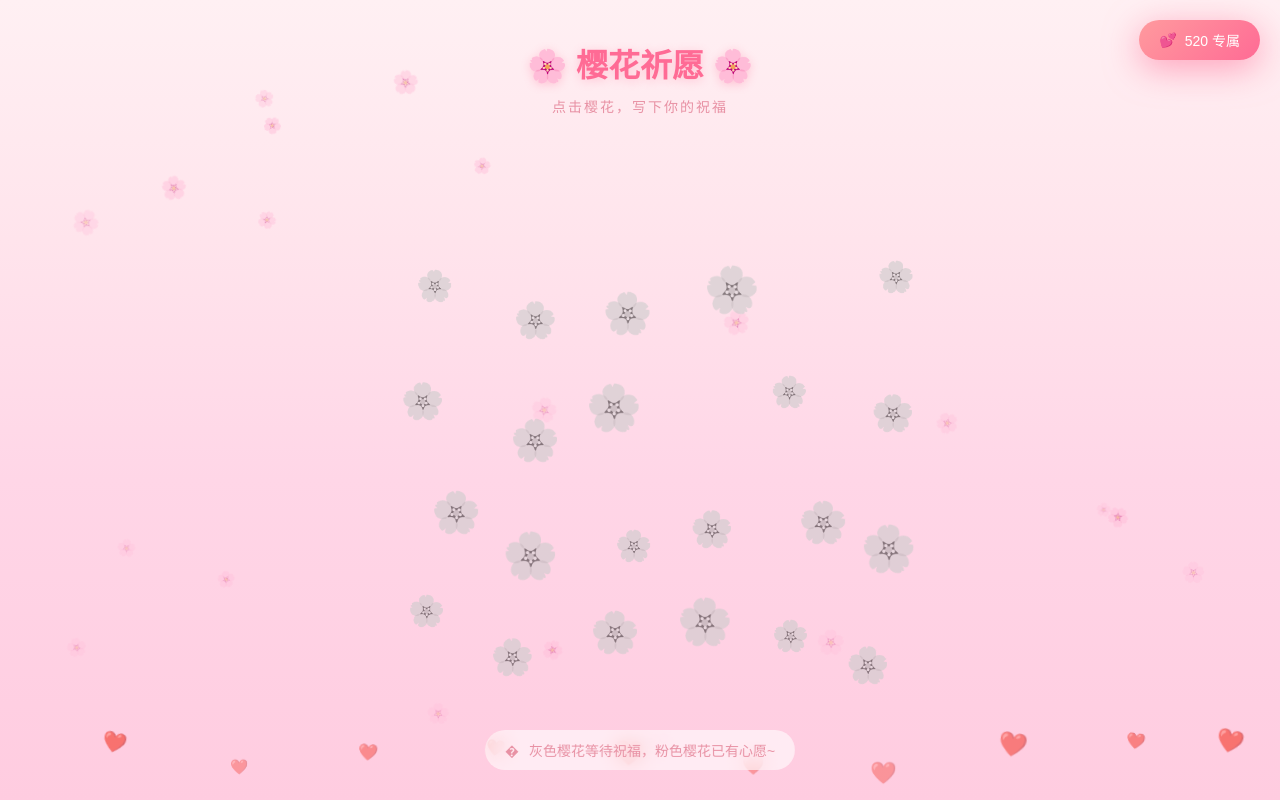
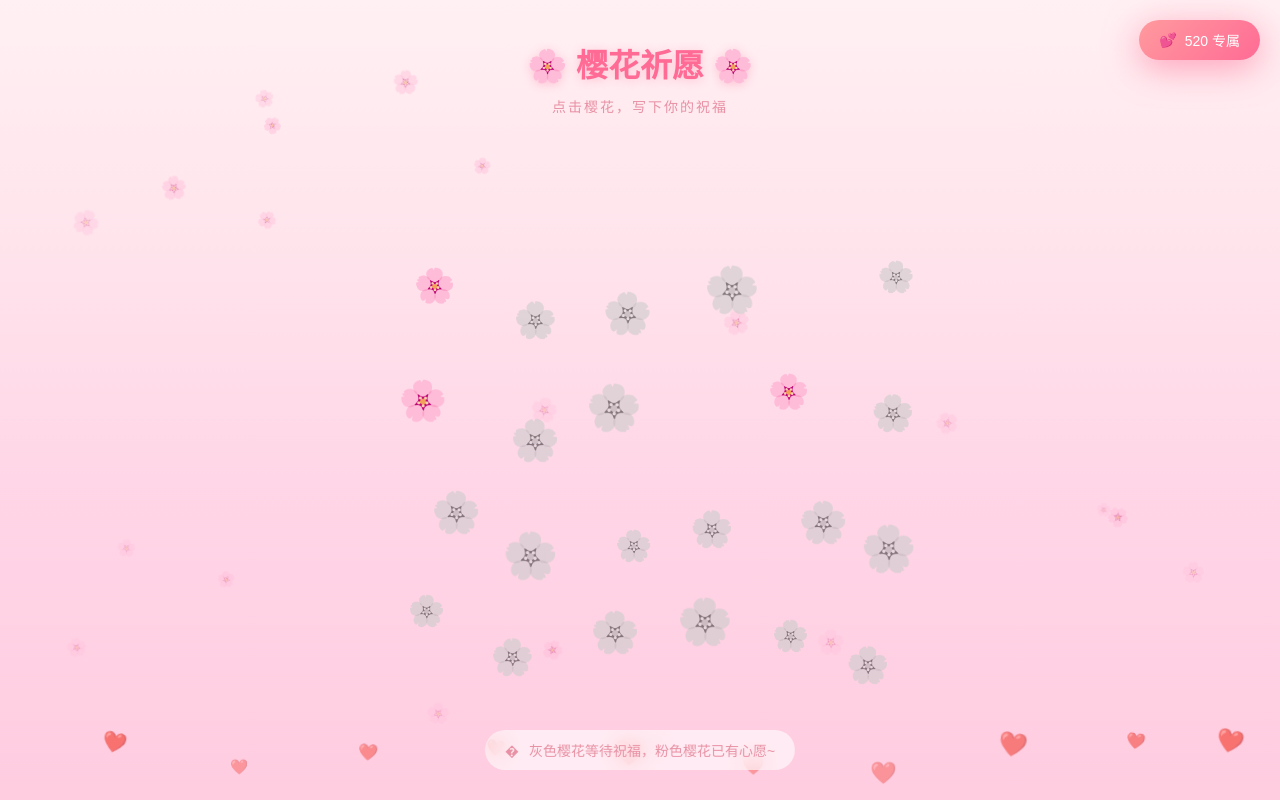
Before and after one commit to koier214/love_520, a plain HTML site: page template/views/love_520.html in a window 1280 px wide. Drawn offline with Linux system fonts and the light colour scheme.

Commit message:
feat：增加默认祝福

```diff
--- a/template/views/love_520.html
+++ b/template/views/love_520.html
@@ -409,13 +409,26 @@
         // localStorage 操作
         const WISHES_KEY = 'sakura_wishes';
 
+        // 默认祝福数据（两朵樱花有内容）
+        const DEFAULT_WISHES = {
+            0: '愿你每一天都充满阳光和微笑~ 💕',
+            5: '愿所有美好的事情都围绕着你~ ✨',
+            8:'希望小宝天天开心~爱你的大宝（づ￣3￣）づ╭❤～'
+        };
+
         function saveWishes(wishes) {
             localStorage.setItem(WISHES_KEY, JSON.stringify(wishes));
         }
 
         function getWishes() {
             const saved = localStorage.getItem(WISHES_KEY);
-            return saved ? JSON.parse(saved) : {};
+            // 如果没有保存的数据，返回默认祝福
+            if (!saved) {
+                // 保存默认数据到 localStorage
+                saveWishes(DEFAULT_WISHES);
+                return DEFAULT_WISHES;
+            }
+            return JSON.parse(saved);
         }
 
         // 生成背景装饰花瓣
```
